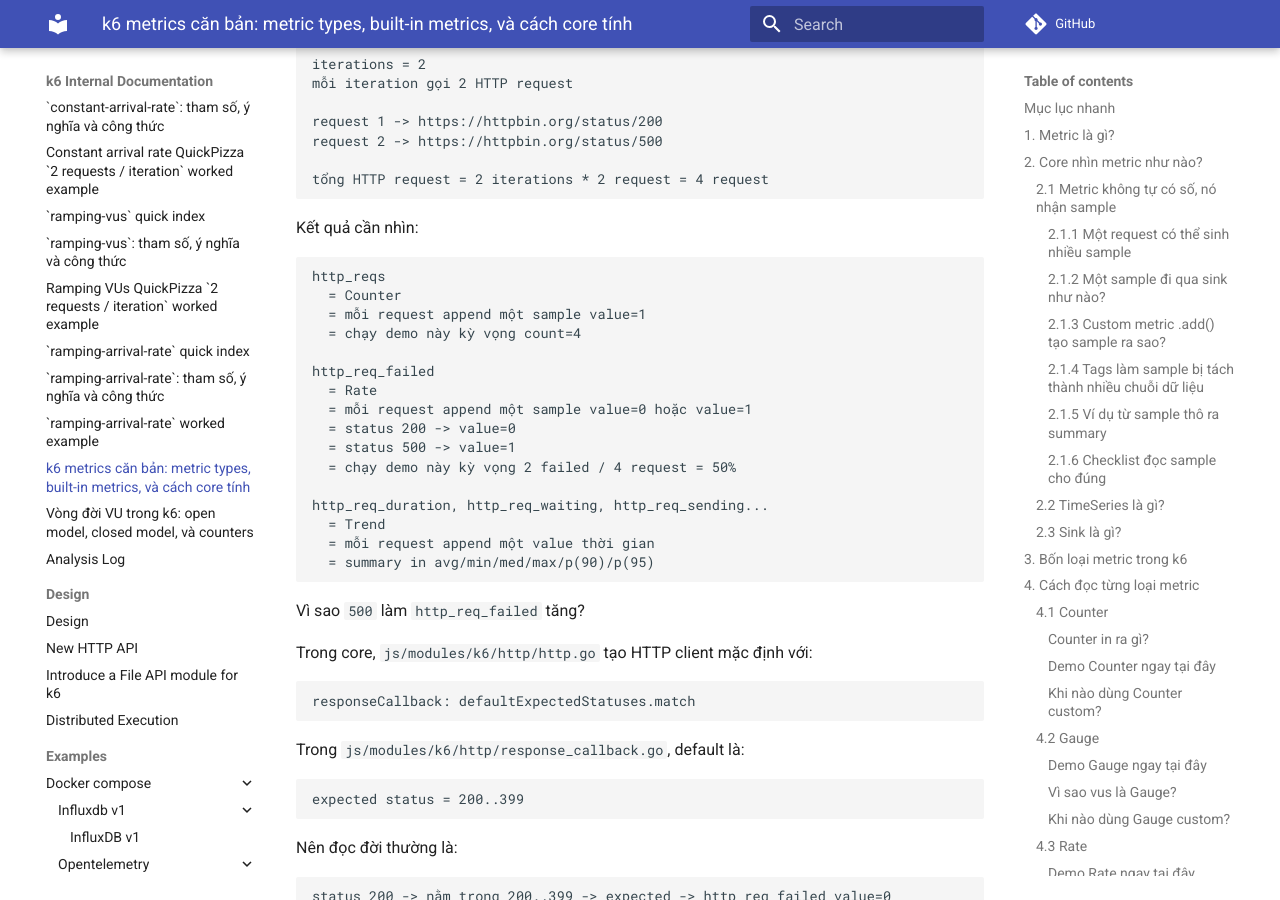
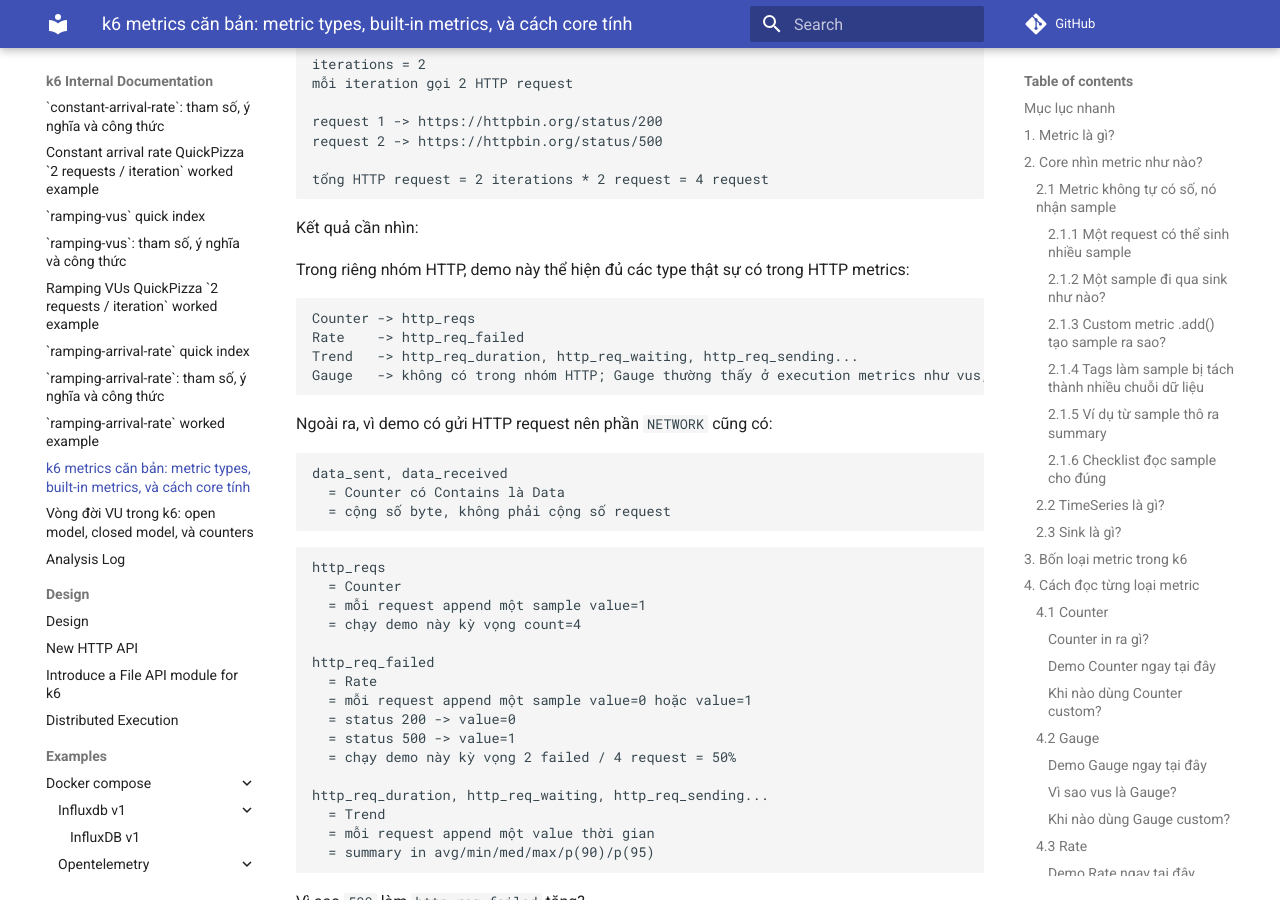
Before and after one commit to meomew-auto/markdown, an MkDocs documentation site: the page built from docs/20260520_k6-metrics-types-builtins-core-guide.md, in a window 1280 px wide and 900 px high, scrolled down 44736 px. Built offline with MkDocs 1.6.1 and Material for MkDocs 9.7.7, drawn with Linux system fonts in a browser that asks for light colours; comment, search, counter and statistics services are not loaded.

Commit message:
Update docs

````diff
--- a/docs/20260520_k6-metrics-types-builtins-core-guide.md
+++ b/docs/20260520_k6-metrics-types-builtins-core-guide.md
@@ -2422,6 +2422,23 @@ tổng HTTP request = 2 iterations * 2 request = 4 request
 
 Kết quả cần nhìn:
 
+Trong riêng nhóm HTTP, demo này thể hiện đủ các type thật sự có trong HTTP metrics:
+
+```text
+Counter -> http_reqs
+Rate    -> http_req_failed
+Trend   -> http_req_duration, http_req_waiting, http_req_sending...
+Gauge   -> không có trong nhóm HTTP; Gauge thường thấy ở execution metrics như vus, vus_max
+```
+
+Ngoài ra, vì demo có gửi HTTP request nên phần `NETWORK` cũng có:
+
+```text
+data_sent, data_received
+  = Counter có Contains là Data
+  = cộng số byte, không phải cộng số request
+```
+
 ```text
 http_reqs
   = Counter
````
